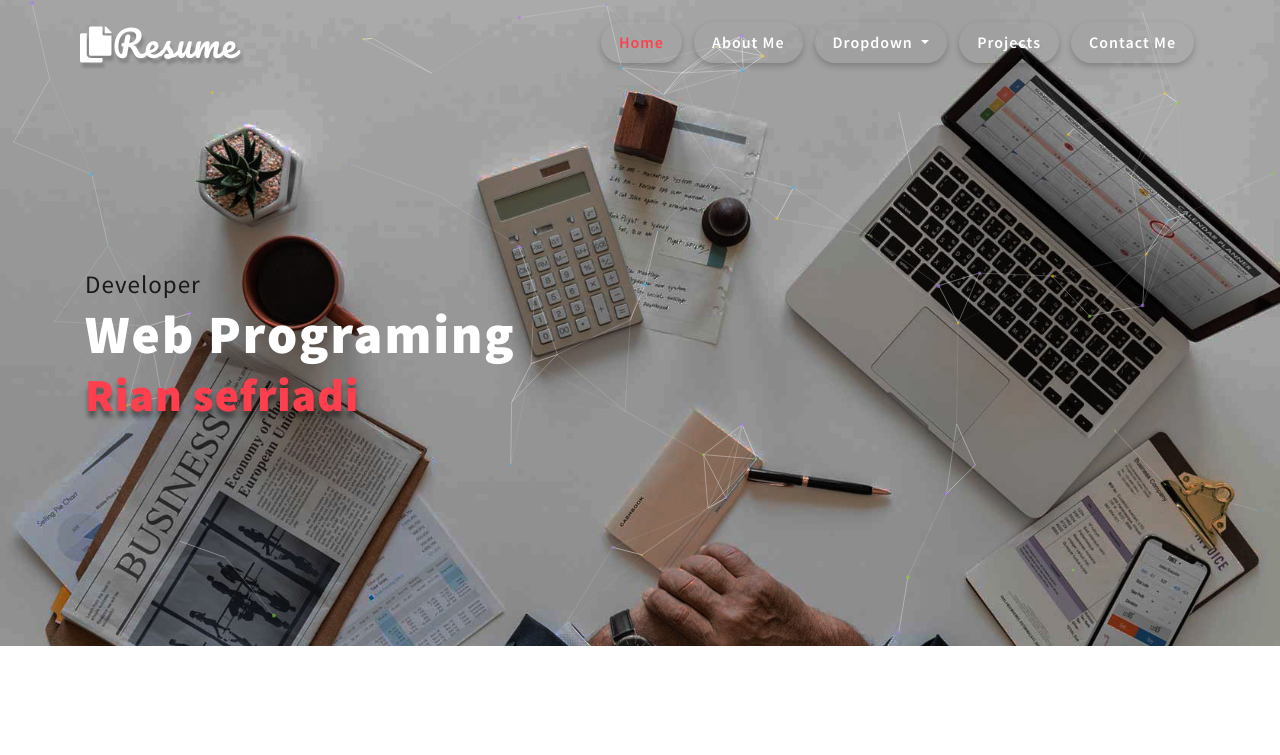
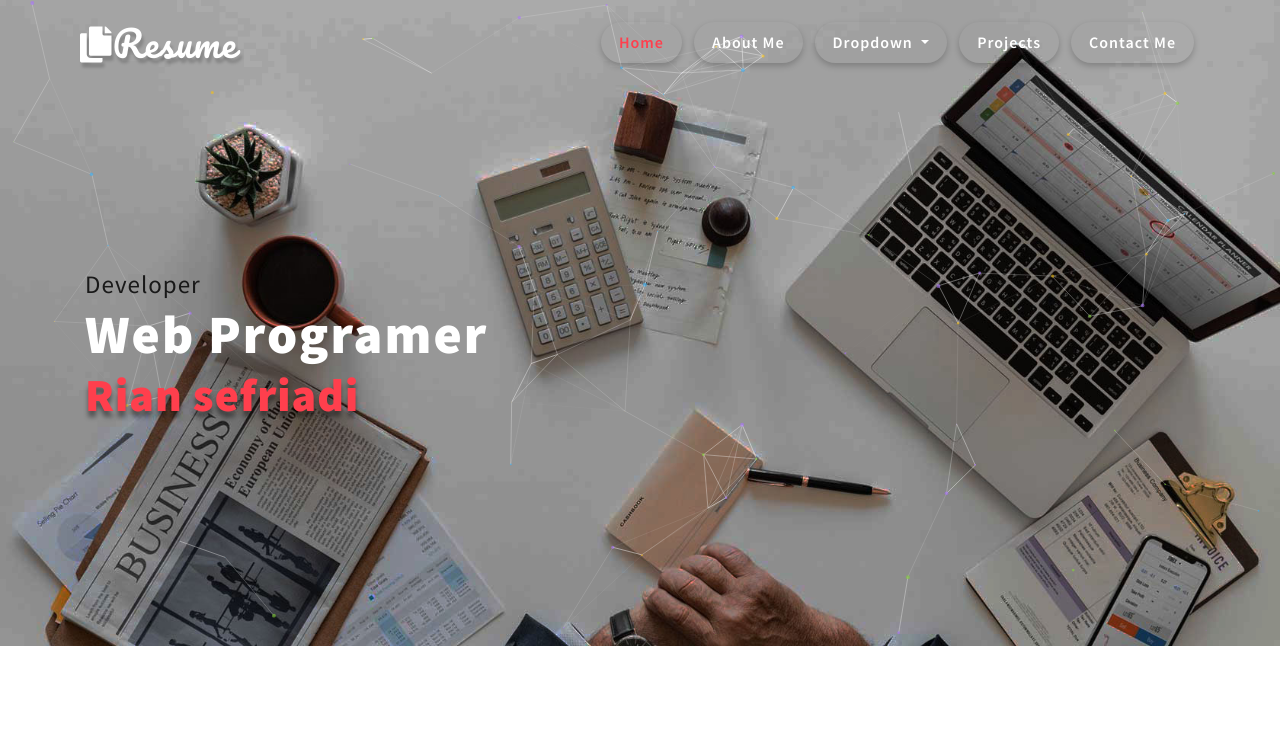
Before and after one commit to riansefriadi/riansefriadi.github.io, a plain HTML site: page index.html in a window 1280 px wide. Shown: the top 755 px of the page. Drawn offline with Linux system fonts and the light colour scheme; animation ran at ten frames a second.

Commit message:
Update index.html

```diff
--- a/index.html
+++ b/index.html
@@ -101,7 +101,7 @@
 			<div class="effect-text-w3ls">
 				<div class="container">
 					<h2>Developer</h2>
-					<span class="mytext1 uppercase mt-2">Web Programing </span>
+					<span class="mytext1 uppercase mt-2">Web Programer</span>
 					<span class="mytext2">Rian sefriadi </span>
 <!-- 					<p class="para-style text-light mt-xl-4 mt-3">Terimakasih telah berkunjung ke personal website saya Online Resume Web Personal</p> -->
 				</div>
@@ -122,7 +122,7 @@
 					<h3 class="title-wthree text-dark mb-4">
 						<span class="mb-2">Some Info</span>About Me</h3>
 					<p>Hello nama saya rian sefriadi
-					<br>Saya pertama kali belajar programing pada saat awal kuliah di semester satu, saat itu saya baru pertama kali mengenal apa itu bahasa program dan di sanalah awal mula saya mengenal dan mempelajari bahasa program sampai saat ini</p>
+					<br>Saya pertama kali belajar programing pada saat awal kuliah di semester pertama, saat itu saya baru pertama kali mengenal apa itu bahasa program mengenal dan mempelajari bahasa program sampai saat ini</p>
 					<div class="button-w3ls">
 						<!-- <a href="#" class="btn btn-sm animated-button thar-four">Download <i class="fas fa-book"></i></a> -->
 					</div>
```
